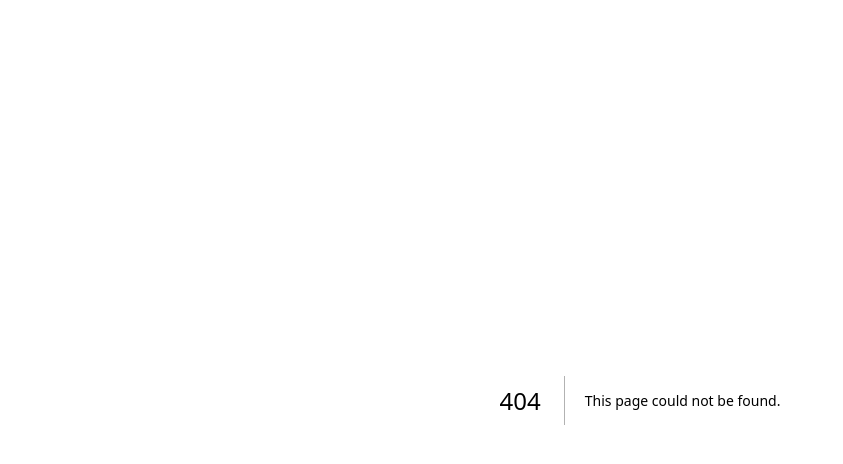
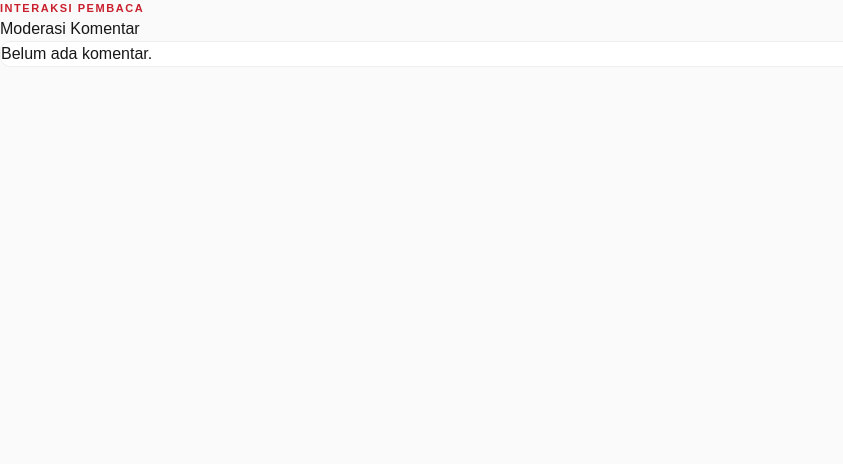
Before and after one commit to secondvanza/BERITA-KOMSI, a Next.js app: page /admin/komentar in a window 1280 px wide. Before the commit this address had no page. Shown: the top 464 px of the page, without its empty margins (0-843 px from the left). Built offline with nearby package versions, Linux system fonts and the light colour scheme; no server answers; the database is empty.

Commit message:
Complete KOMSI admin module src/app/admin/komentar/page.tsx

```diff
--- /dev/null
+++ b/src/app/admin/komentar/page.tsx
@@ -0,0 +1,4 @@
+'use client';
+import {useEffect,useState} from 'react';import {supabase} from '@/lib/supabase';
+export default function Comments(){const[rows,setRows]=useState<any[]>([]);async function load(){const{data}=await supabase!.from('comments').select('*,articles(title)').order('created_at',{ascending:false});setRows(data||[])}useEffect(()=>{load()},[]);async function setStatus(id:string,status:string){await supabase!.from('comments').update({status}).eq('id',id);load()}return <><div className="eyebrow">Interaksi pembaca</div><h1>Moderasi Komentar</h1><div style={panel}>{rows.map(c=><article key={c.id} style={{padding:15,borderBottom:'1px solid #eee'}}><b>{c.name}</b><small className="muted"> · {c.articles?.title}</small><p>{c.body}</p><span className="eyebrow">{c.status}</span><div style={{display:'flex',gap:8,marginTop:10}}><button onClick={()=>setStatus(c.id,'approved')}>Setujui</button><button onClick={()=>setStatus(c.id,'rejected')}>Tolak</button></div></article>)}{!rows.length&&<p>Belum ada komentar.</p>}</div></>}
+const panel:React.CSSProperties={background:'white',border:'1px solid #eee',borderRadius:10};
```
